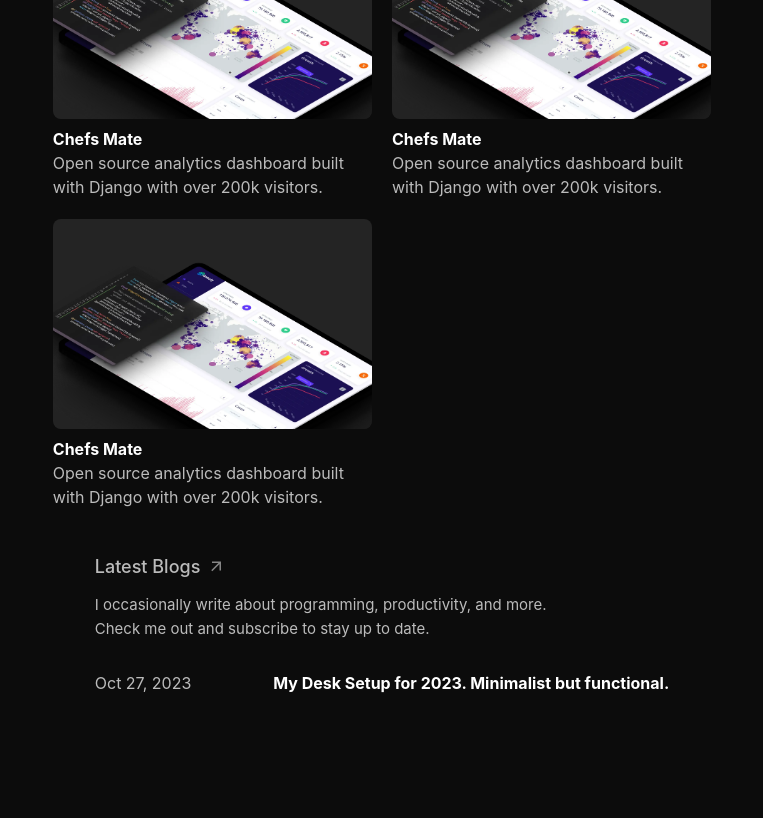
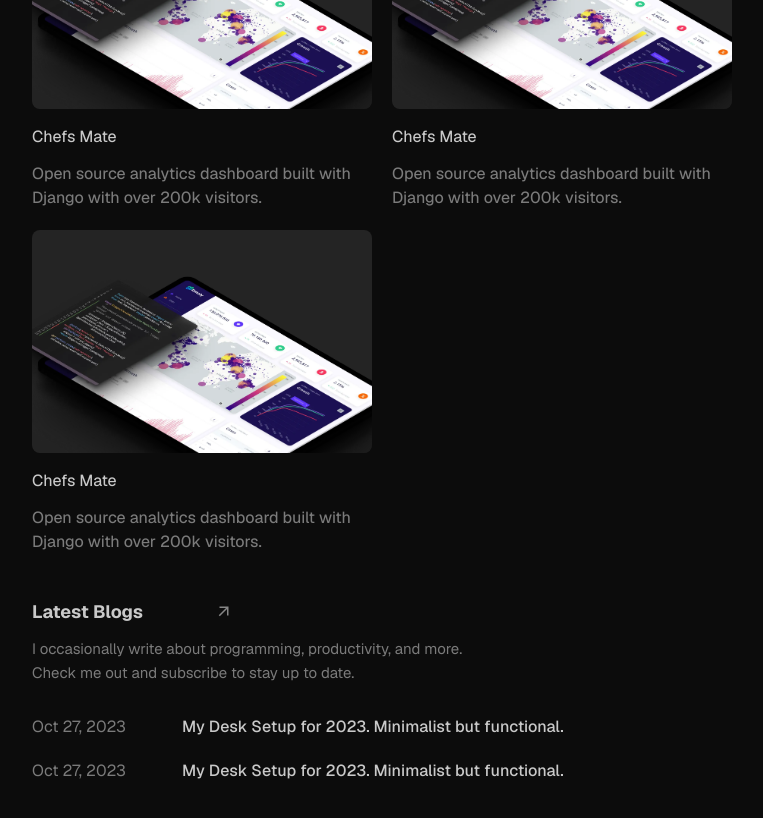
Before and after one commit to MatamaPeter/Personal-portfolio, a React (Vite) app: page / in a window 1280 px wide. Shown: the part 520-1338 px from the top of the page, without its empty margins (258-1021 px from the left). Before the commit the page ends 1268 px from the top, so only its background shows below. Built offline with nearby package versions, Linux system fonts and the light colour scheme.

Commit message:
enhanced some homepage styling

```diff
--- a/index.html
+++ b/index.html
@@ -4,6 +4,7 @@
     <meta charset="UTF-8" />
     <link rel="icon" type="image/svg+xml" href="/my_portfolio_logo_light.svg" />
     <link href="https://fonts.googleapis.com/icon?family=Material+Icons" rel="stylesheet">
+<link href="https://fonts.googleapis.com/css2?family=Geist:wght@100..900&display=swap" rel="stylesheet">
 
     <meta name="viewport" content="width=device-width, initial-scale=1.0" />
     <title>MatamaPeter</title>
--- a/src/Components/Home_components/LatestBlogs.jsx
+++ b/src/Components/Home_components/LatestBlogs.jsx
@@ -3,6 +3,12 @@ function LatestBlogs() {
     <div>
         <div className="blog-dtls">
               <div className="blog-section-desc">
+                  <div className="post-date">
+                      Oct 27, 2023
+                  </div>
+                  <div className="post-desc">
+                      My Desk Setup for 2023. Minimalist but functional.
+                  </div>
                   <div className="post-date">
                       Oct 27, 2023
                   </div>
--- a/src/Components/home.css
+++ b/src/Components/home.css
@@ -11,7 +11,7 @@
 /* Hero Section */
 
 .hero-container h1{
-    font-weight: 500;
+    font-weight: 600;
     color: var(--lighter-font);
 }
 
@@ -56,7 +56,7 @@
 .proj-container a{
     display: flex;
     flex-direction: column;
-    gap:.5rem;
+    gap: 1rem;
 }
 .proj-img {
     display: block;
@@ -73,8 +73,16 @@
     object-fit: cover;
 }
 .proj-title{
-    font-weight: 650;
+    font-weight: 450;
     color: var(--lighter-font);
+}
+.proj-desc{
+    font-weight: 450;
+}
+.title-desc{
+    display: flex;
+    flex-direction: column;
+    gap: .8rem;
 }
 
 
@@ -82,10 +90,15 @@
 .blog-container h1{
     display: flex;
     place-items: center;
-    gap:.4em;
+    gap:4em;
+    font-weight: 700;
+    color: var(--lighter-font);
 }
 .blog-container span{
     font-size: 15px;
+}
+.blog-container a{
+    color: var(--lighter-font);
 }
 .blog-dtls{
     display: flex;
@@ -94,9 +107,8 @@
 }
 .blog-section-desc{
     margin-top:30px ;
-    width: 100%;
     display: grid;
-    grid-template-columns: 2fr 5fr;
+    grid-template-columns: 130px 550px;
     gap: 20px;
 }
 .blog-container h1 i{
@@ -107,7 +119,7 @@
 
 .blog-container .post-desc{
     color: var(--lighter-font);
-    font-weight: 700;
+    font-weight: 500;
 }
 
 .blog-img {
@@ -134,7 +146,17 @@
     .home-container {
             width: 90vw;
     }
+    .blog-section-desc {
+        width: 90vw;
+        gap: .5em;
+        display: flex;
+        flex-direction: column;
 
+    }
+
+    .blog-img {
+        display: flex;
+    }
 
 }
 
@@ -142,14 +164,6 @@
     .portfolio-elements {
             grid-template-columns: 1fr;
     }
-    .blog-section-desc {
-        gap: .5em;
-        display: flex;
-        flex-direction: column;
 
-    }
-    .blog-img{
-        display: flex;
-    }
 
 }
--- a/src/index.css
+++ b/src/index.css
@@ -1,14 +1,13 @@
 :root {
-  font-family: Inter, system-ui, Avenir, Helvetica, Arial, sans-serif;
-  line-height: 1.5;
+  font-family: 'Geist', sans-serif;  line-height: 1.5;
   font-weight: 400;
 
 
 
-  --font-color: rgba(214, 214, 214, 0.87);
+  --font-color: #7b7b7b;
   --bg-color: #0c0c0c;
   --hover-color: #242424;
-  --lighter-font: #fff;
+  --lighter-font: #c9c9c9;
 
 
   font-synthesis: none;
@@ -20,7 +19,7 @@
 .light-theme {
   transition: 0.7s ease-in-out;
   --hover-color:rgba(0, 0, 0, 0.068);
-  --font-color: #0c0c0c;
+  --font-color: #5a5a5a;
   --bg-color: #fff;
   --lighter-font: #242424;
 }
```
